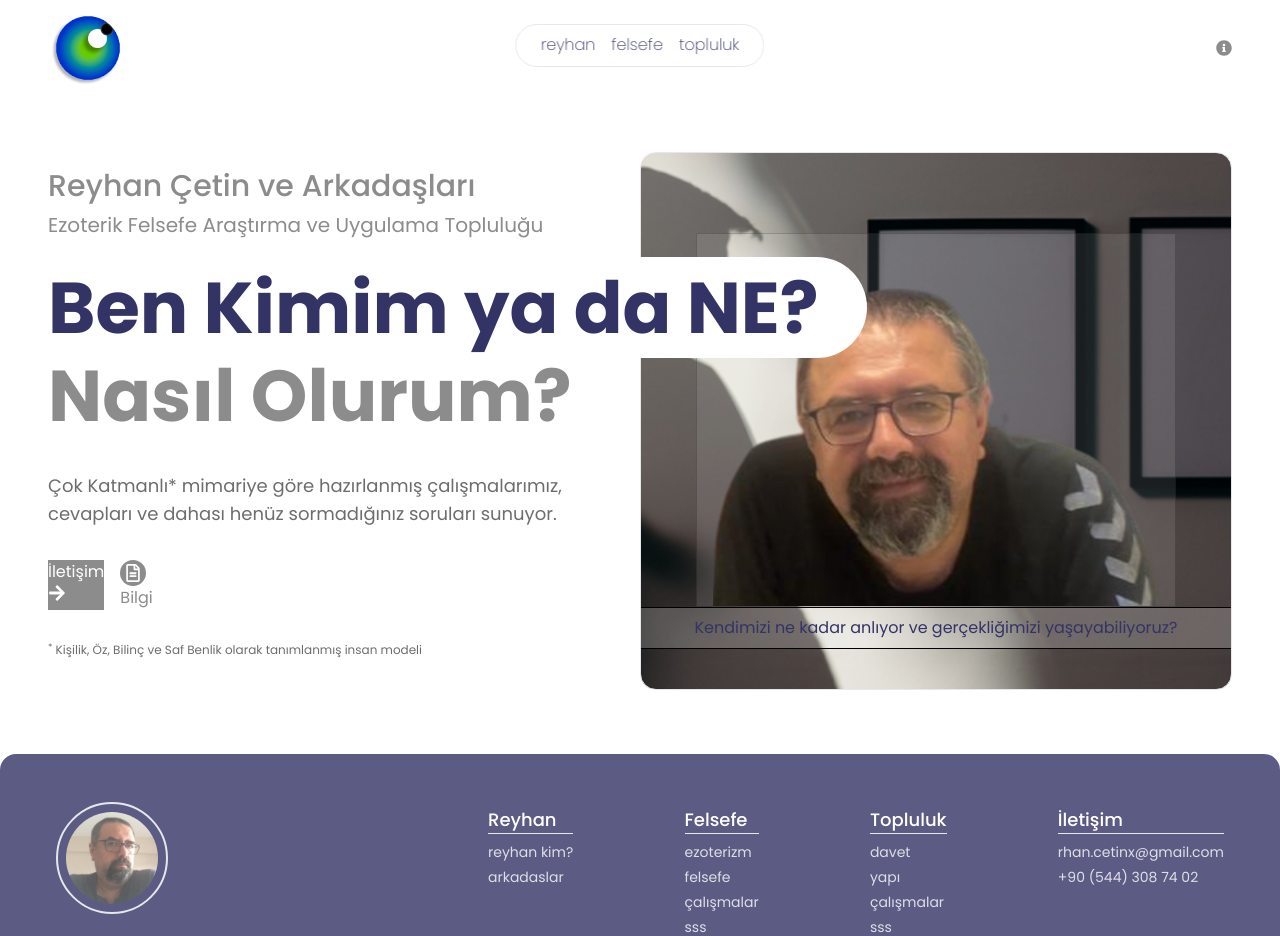
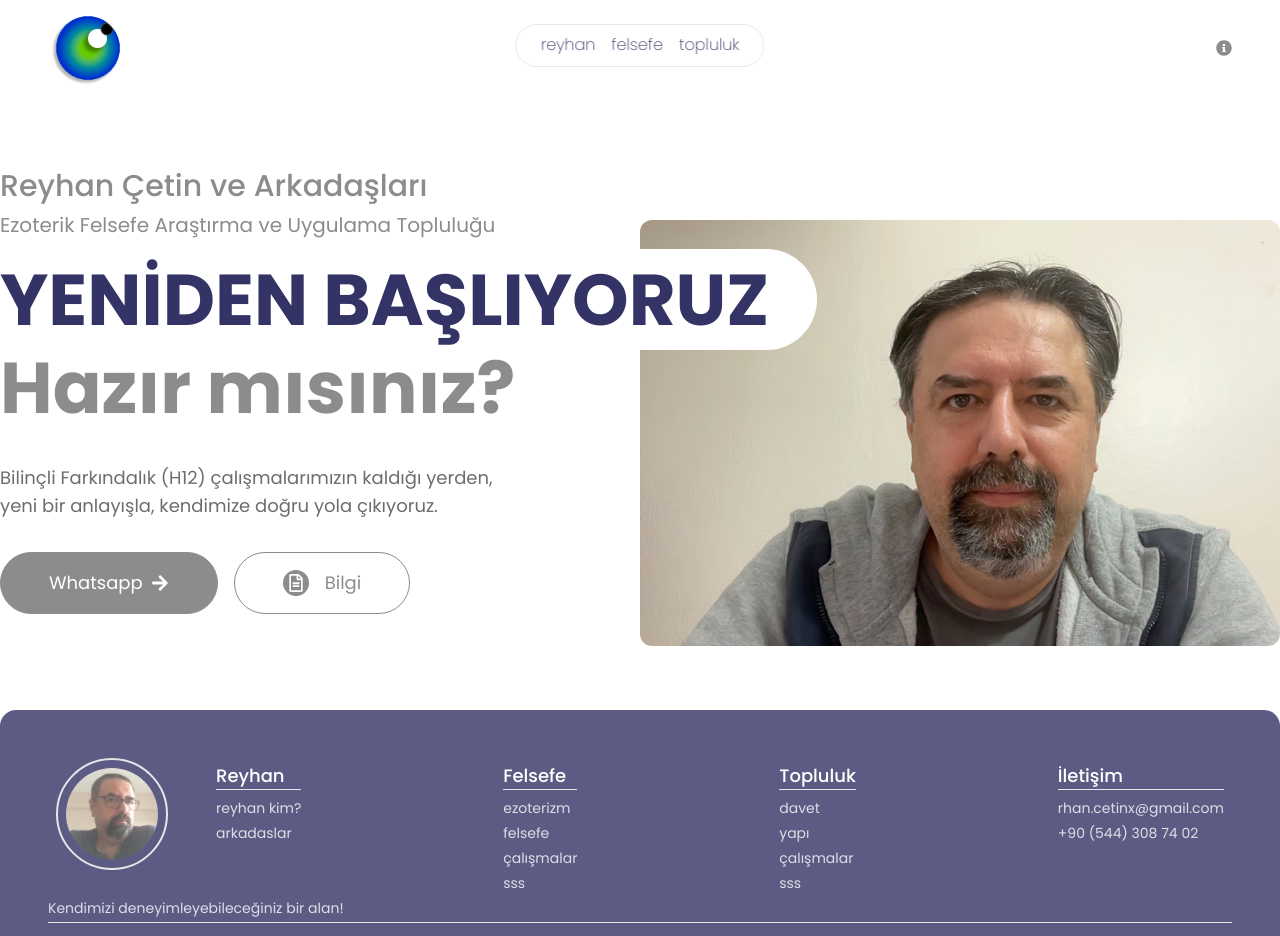
Before and after one commit to rcteenx/ruhanda, a Next.js app: page / in a window 1280 px wide. Shown: the top 936 px of the page. Built offline with nearby package versions, Linux system fonts and the light colour scheme.

Commit message:
edit home hero section

```diff
--- a/app/(static)/reyhan/page.jsx
+++ b/app/(static)/reyhan/page.jsx
@@ -10,7 +10,7 @@ export default function ReyhanPage() {
   return (
     <>
       <PageTitle>Reyhan Çetin ve Arkadaşları</PageTitle>
-      <PageImage bgImage="rMerhaba">Hoşgeldin</PageImage>
+      <PageImage bgImage="rMerhaba">Hoşgeldiniz</PageImage>
 
       <PageContent h2Title="Merhaba">
         <p>
@@ -18,15 +18,15 @@ export default function ReyhanPage() {
           Binlerce katılımcıya seminer verdim ve yüzlerce çalışmayı yönettim.
         </p>
         <p>
-          Kişisel yolculuğum pandemi ile birleşti. Sessizlik dönemine ve kendim
-          sandığım bilinçten vazgeçmeye yol açtı.
+          Pandemi dönemi pek çok çalışmayı durdurmama sebep oldu. Sessizlik
+          dönemine ve kendim sandığım bilinçten vazgeçmeye yol açtı.
         </p>
         <p>
           Şimdi kendimizi bulabileceğimiz ve kendimiz olabileceğimiz bir alan
           oluşturuyoruz. Sadece "<strong>çalışma</strong>" değil; aynı zamanda
-          sanat, şefkat, sevgi, muhabbet ve arkadaşlık için.
+          sevgi, anlayış, şefkat, muhabbet ve arkadaşlık için.
         </p>
-        <p>Sevgilerle ...</p>
+        <p>Sevgilerle.</p>
       </PageContent>
 
       <SubPages subPage={StaticPages[0]} />
--- a/app/globals.css
+++ b/app/globals.css
@@ -41,6 +41,9 @@
 }
 
 @layer components {
+  .btn-hero {
+    @apply flex justify-center items-center gap-2 px-8 py-2 md:px-12 md:py-4 border md:text-lg leading-none rounded-full border-primary;
+  }
   .input {
     @apply sm:flex-1 max-sm:w-full text-base leading-normal text-slate-gray pl-5 max-sm:p-5 outline-none sm:border-none border max-sm:border-slate-gray max-sm:rounded-full;
   }
@@ -51,7 +54,18 @@
     @apply px-4 md:px-8 lg:px-12;
   }
 
+  .padding {
+    @apply sm:px-16 px-8 sm:py-24 py-12;
+  }
+
   .info-text {
     @apply text-slate-gray text-lg leading-8;
   }
 }
+
+.box-shadow {
+  @media screen and (min-width: 1024px) {
+    box-shadow: 0 4px 10px 0 rgba(0, 0, 0, 0.2),
+      0 4px 20px 0 rgba(0, 0, 0, 0.19);
+  }
+}
--- a/app/page.jsx
+++ b/app/page.jsx
@@ -1,6 +1,6 @@
 import smd from "@/content/data/siteMetaData";
-
-import Hero from "@/components/sections/1-hero-1-home";
+import PageTitle from "@/components/templates/pageTitle";
+import Hero from "@/components/sections/home-hero";
 
 export async function generateMetadata() {
   return {
--- a/components/sections/1-hero-1-home.jsx
+++ b/components/sections/home-hero.jsx
@@ -1,21 +1,22 @@
 import { contHero, statistics } from "@/content/data";
-import { rcHero } from "@/public/assets/images";
+import { rVideo } from "@/public/assets/images";
 import IconComponent from "@/components/ui/icons/icons";
 
 const Hero = () => {
   return (
     <section
       id="hero"
-      className="container mx-auto container-p my-2 md:my-10 lg:mt-16 flex flex-col xl:flex-row justify-center gap-0"
+      className="container mx-auto px-4 my-2 md:p-0 md:my-10 lg:mt-16 flex flex-col xl:flex-row justify-center gap-0"
     >
       <div className="xl:w-1/2 xl:pr-2 text-center xl:text-left">
-        <h2 className="mb-8 font-medium text-center lg:text-left md:text-lg lg:text-3xl text-primary">
+        <h2 className="mb-4 font-medium text-center lg:text-left md:text-lg lg:text-3xl text-primary">
           {contHero.coral1}
           <br />
           <span className="font-normal text-xs md:text-sm lg:text-xl">
             {contHero.coral2}
           </span>
         </h2>
+        <hr className="md:hidden" />
         <h1 className="text-3xl sm:text-4xl md:text-6xl lg:text-7xl font-bold ">
           <span className="xl:bg-white xl:whitespace-nowrap relative z-10 xl:pr-12 rounded-full">
             {contHero.fline}
@@ -26,7 +27,9 @@ const Hero = () => {
           </span>
         </h1>
         <p className="text-xs md:text-lg text-slate-gray leading-4 ">
-          {contHero.desc}
+          {contHero.desc1}
+          <br />
+          {contHero.desc2}
         </p>
         <div className="flex my-8 flex-row space-x-4 justify-center xl:justify-start">
           <a href="#footer" className="btn-hero bg-primary text-white">
@@ -43,32 +46,15 @@ const Hero = () => {
             {contHero.btn2}
           </a>
         </div>
-        <p className="text-xs mb-8 text-slate-gray leading-4 ">
-          <sup>*</sup> {contHero.info}
-        </p>
-        {/* <div className="flex justify-start items-start flex-wrap w-full my-12 gap-8 md:gap-16">
-          {statistics.map((stat) => (
-            <div key={stat.id}>
-              <p className="text-2xl sm:text-4xl font-bold">
-                {stat.value}
-              </p>
-              <p className=" text-slate-gray">{stat.label}</p>
-            </div>
-          ))}
-        </div> */}
       </div>
-      {/* hidden xl:flex  bg-hero */}
-      <div className="xl:w-1/2 flex flex-col justify-end items-center border bg-[url('/assets/images/ziyaretci.png')] bg-cover relative rounded-2xl">
+      <div className="flex flex-col justify-end items-center  bg-cover relative rounded-2xl">
         <img
-          src={rcHero.src}
+          src={rVideo.src}
           alt="img colletion"
-          width={480}
+          width="w-full"
           height={400}
-          className="px-4 md:border border-b-0 bg-white/10 border-black/20"
+          className=" rounded-xl"
         />
-        <p className="px-4 md:px-8 m-0 py-2 mb-10 text-center bg-white/20 w-full border-black border-y">
-          {contHero.quote}
-        </p>
       </div>
     </section>
   );
--- a/components/templates/pageTitle.jsx
+++ b/components/templates/pageTitle.jsx
@@ -17,7 +17,7 @@ const titleStyles = cva(" ", {
 export default function PageTitle({ bgColor, children, ...props }) {
   return (
     <section id="pageBand" className={cn(titleStyles({ bgColor }))}>
-      <div className="mx-auto container-p">
+      <div className="mx-auto container px-4 md:p-0">
         <h3 className="p-1 my-1 font-light text-white tracking-wider">
           {children}
         </h3>
--- a/components/ui/footer/FooterCopyRight.jsx
+++ b/components/ui/footer/FooterCopyRight.jsx
@@ -1,6 +1,6 @@
 const FooterCopyRight = () => {
   return (
-    <div className="mt-8 px-2 py-4 flex justify-between text-white-400 border-t">
+    <div className="py-2 flex justify-between text-white-400 border-t">
       <p className="text-xs">
         &copy; {new Date().getFullYear()} - All rights reserved.
       </p>
--- a/components/ui/footer/FooterInfo.jsx
+++ b/components/ui/footer/FooterInfo.jsx
@@ -4,7 +4,7 @@ import IconComponent from "@/components/ui/icons/icons";
 
 const FooterInfo = () => {
   return (
-    <div className="flex flex-col justify-center items-center sm:items-start">
+    <div className="flex flex-col">
       <a href="/">
         <img
           src={footerLogo.src}
@@ -12,9 +12,8 @@ const FooterInfo = () => {
           className="m-0 p-2 h-28 w-28 border-2 border-gray rounded-full"
         />
       </a>
-      <p className="mt-6 text-base text-center sm:text-left leading-7 text-white-400 sm:max-w-sm">
-        Sizin de, kendinizi keşfedeceğiniz ve deneyimleyebileceğiniz bir
-        topluluğa ...
+      {/* <p className="mt-6 text-base text-center sm:text-left leading-7 text-white-400 sm:max-w-sm">
+        Kendimizi deneyimleyebileceğiniz bir alan
       </p>
       <div className="flex items-center gap-5 mt-4">
         {socialMedia.map((icon) => (
@@ -27,7 +26,7 @@ const FooterInfo = () => {
             </a>
           </div>
         ))}
-      </div>
+      </div> */}
     </div>
   );
 };
--- /dev/null
+++ b/components/ui/footer/FooterSocial.jsx
@@ -0,0 +1,24 @@
+import { socialMedia } from "@/content/data";
+import IconComponent from "@/components/ui/icons/icons";
+
+export default function FooterSocial() {
+  return (
+    <div className="flex flex-col md:flex-row  justify-between items-start">
+      {/* <div className="flex items-center gap-5 mt-4">
+        {socialMedia.map((icon) => (
+          <div
+            className="flex justify-center items-center w-12 h-12 bg-white rounded-full"
+            key={icon.alt}
+          >
+            <a href={icon.link} target="_blank">
+              <IconComponent name={icon.svgIcon} size={24} color="black" />
+            </a>
+          </div>
+        ))}
+      </div> */}
+      <p className="text-left text-sm text-white-400">
+        Kendimizi deneyimleyebileceğiniz bir alan!
+      </p>
+    </div>
+  );
+}
--- a/components/ui/footer/index.jsx
+++ b/components/ui/footer/index.jsx
@@ -1,6 +1,7 @@
-import FooterCopyRight from "@/components/ui/footer/FooterCopyRight";
 import FooterInfo from "@/components/ui/footer/FooterInfo";
 import FooterLinks from "@/components/ui/footer/FooterLinks";
+import FooterSocial from "./FooterSocial";
+import FooterCopyRight from "@/components/ui/footer/FooterCopyRight";
 
 const Footer = () => {
   return (
@@ -13,6 +14,7 @@ const Footer = () => {
         <FooterLinks />
       </div>
 
+      <FooterSocial />
       <FooterCopyRight />
     </footer>
   );
--- a/content/data/index.js
+++ b/content/data/index.js
@@ -1,12 +1,12 @@
 export const contHero = {
   coral1: "Reyhan Çetin ve Arkadaşları",
   coral2: "Ezoterik Felsefe Araştırma ve Uygulama Topluluğu",
-  fline: "Ben Kimim ya da NE?",
-  span: "Nasıl Olurum?",
-  desc: "Çok Katmanlı* mimariye göre hazırlanmış çalışmalarımız, cevapları ve dahası henüz sormadığınız soruları sunuyor.",
-  btn1: "İletişim",
+  fline: "YENİDEN BAŞLIYORUZ",
+  span: "Hazır mısınız?",
+  desc1: "Bilinçli Farkındalık (H12) çalışmalarımızın kaldığı yerden,",
+  desc2: "yeni bir anlayışla, kendimize doğru yola çıkıyoruz.",
+  btn1: "Whatsapp",
   btn2: "Bilgi",
-  info: "Kişilik, Öz, Bilinç ve Saf Benlik olarak tanımlanmış insan modeli",
   quote: "Kendimizi ne kadar anlıyor ve gerçekliğimizi yaşayabiliyoruz?",
 };
 
--- a/public/assets/images/index.js
+++ b/public/assets/images/index.js
@@ -3,5 +3,6 @@ import siteLogo from "./rcteenx.jpeg";
 import footerLogo from "./rcteenx.jpeg";
 import ziyaretci from "./ziyaretci.png";
 import reyhan from "./reyhan.jpg";
+import rVideo from "./reyhan-video.jpg";
 
-export { rcHero, siteLogo, footerLogo, ziyaretci, reyhan };
+export { rcHero, rVideo, siteLogo, footerLogo, ziyaretci, reyhan };
```
Also changed, not shown: public/assets/images/anasayfa-merhaba.jpg (added), public/assets/images/reyhan-video.jpg (added).
